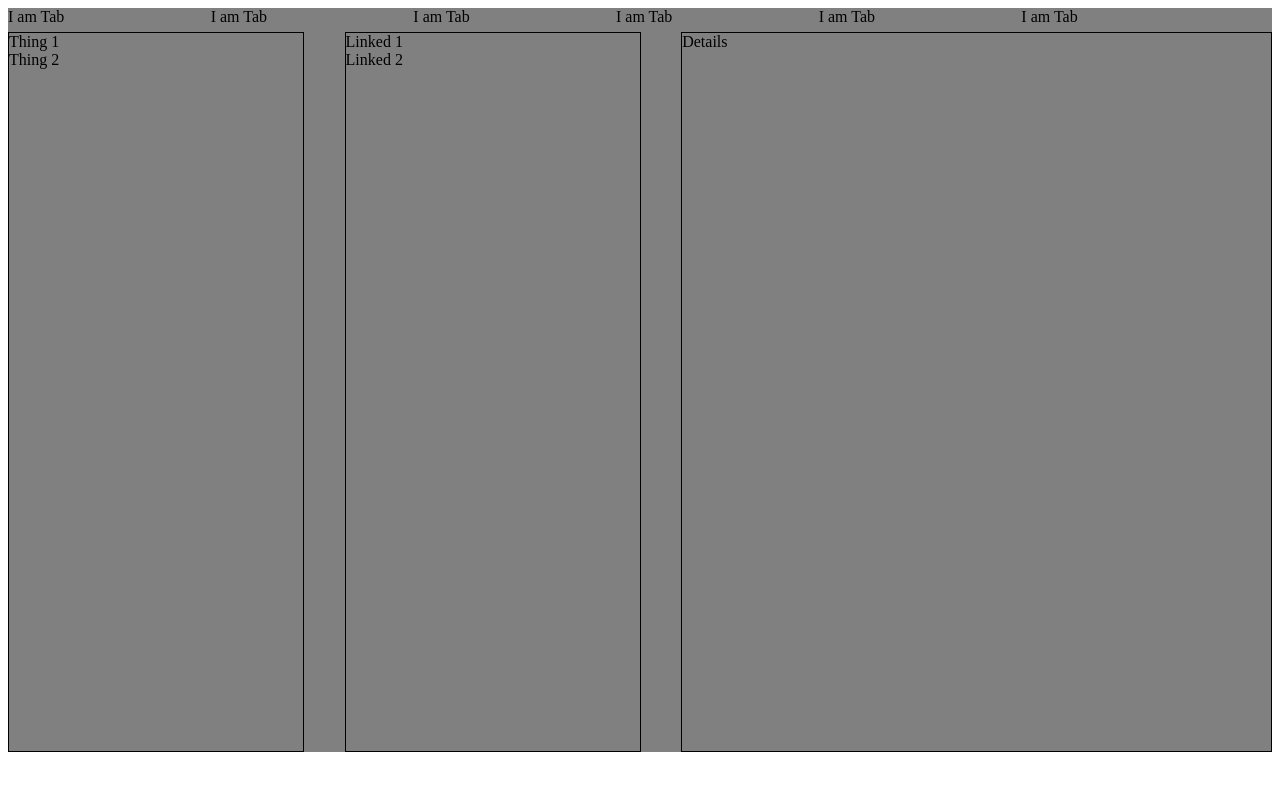
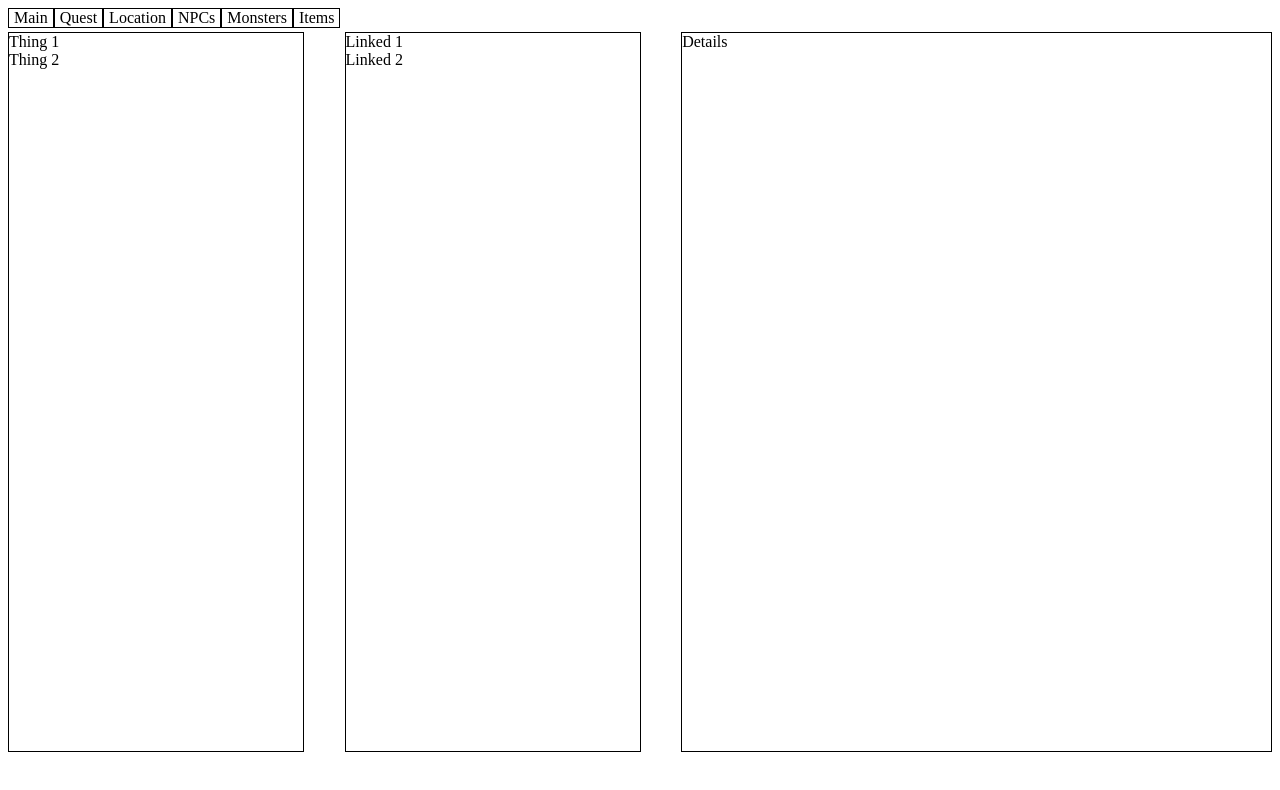
Before and after one commit to jmccallister93/campaign-manager, a React (Create React App) app in the folder main/: page / in a window 1280 px wide. Shown: the top 790 px of the page. Built offline with nearby package versions, Linux system fonts and the light colour scheme.

Commit message:
Added Tabs

```diff
--- a/main/src/Compnenets/JS/TabItem.js
+++ b/main/src/Compnenets/JS/TabItem.js
@@ -1,8 +1,45 @@
-import "../SCSS/WrapperTabItem.scss"
-
+import "../SCSS/WrapperTabItem.scss";
+import "../SCSS/TabItem.scss"
 
 const TabItem = (props) => {
-  return <div className="wrapper__tabitem">I am Tab</div>;
+  const text = props.text;
+
+  const tabTextList = [
+    "Main",
+    "Quest",
+    "Location",
+    "NPCs",
+    "Monsters",
+    "Items",
+  ];
+
+  const tabTexts = tabTextList.map((tabText) =>
+  <span className="tabitem__text">{tabText}</span>
+  )
+
+  return(
+    <div className="wrapper__tabitem">
+      <span className="tabitem__div">{tabTexts}</span>
+    </div>
+  );
 };
 
 export default TabItem;
+
+
+
+
+
+
+
+
+
+
+
+// const populateTabText = (data) => {
+  //   for(let i=0; i<data.length; i++){
+  //     return data[i];
+  //   };
+  // };
+
+  // console.log(populateTabText(tabItemList))
--- a/main/src/Compnenets/JS/Tabs.js
+++ b/main/src/Compnenets/JS/Tabs.js
@@ -5,11 +5,6 @@ const Tabs = (props) => {
   return (
     <div className="wrapper__tabs">
       <TabItem />
-      <TabItem />
-      <TabItem />
-      <TabItem />
-      <TabItem />
-      <TabItem />
     </div>
   );
 };
--- /dev/null
+++ b/main/src/Compnenets/SCSS/TabItem.scss
@@ -0,0 +1,11 @@
+.tabitem__div{
+    display: flex;
+
+}
+
+.tabitem__text{
+    display: inline-block;
+    border: 1px solid;
+    padding-left: 5px;
+    padding-right: 5px;
+}
--- a/main/src/Compnenets/SCSS/WrapperContent.scss
+++ b/main/src/Compnenets/SCSS/WrapperContent.scss
@@ -1,4 +1,3 @@
 .wrapper__content{
     margin: 0;
-   background: grey;
 }
--- a/main/src/Compnenets/SCSS/WrapperTabItem.scss
+++ b/main/src/Compnenets/SCSS/WrapperTabItem.scss
@@ -1,5 +1,4 @@
-.wrapper_tabitem{
+.wrapper__tabitem{
     display: block;
-    border: 1px solid;
     width: 10vw;
 }
```
